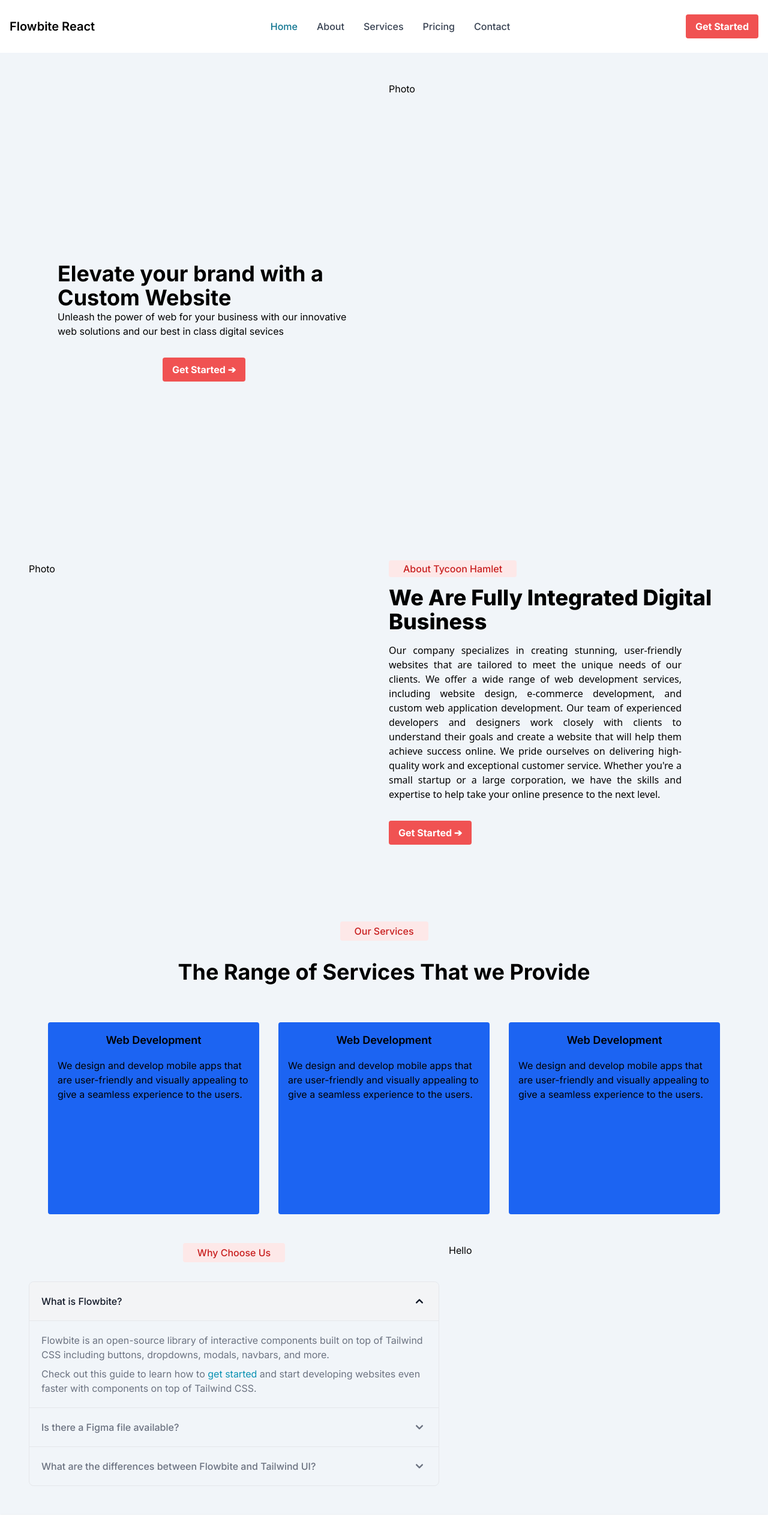
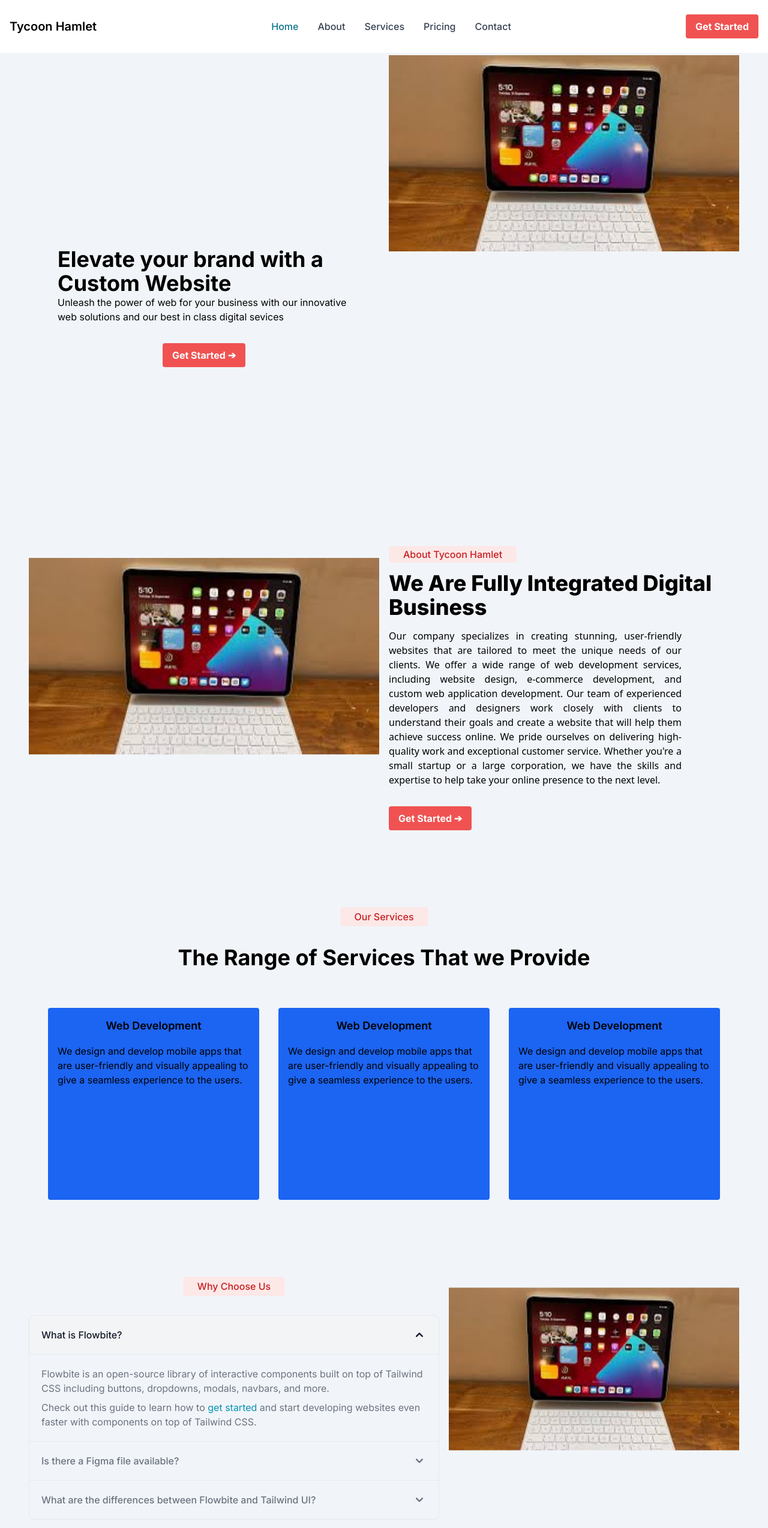
Before and after one commit to Manas610/th-new, a Next.js app: page / in a window 1280 px wide. Shown: the top 2547 px of the page at 60% size. Built offline with nearby package versions, Linux system fonts and the light colour scheme; grey boxes are pictures that could not be loaded.

Commit message:
adding common css and image

```diff
--- a/package.json
+++ b/package.json
@@ -11,7 +11,7 @@
   "dependencies": {
     "clsx": "^2.1.0",
     "flowbite-react": "^0.7.3",
-    "framer-motion": "^11.0.14",
+    "framer-motion": "^11.0.20",
     "next": "14.1.3",
     "react": "^18",
     "react-dom": "^18",
--- a/src/app/globals.css
+++ b/src/app/globals.css
@@ -31,3 +31,18 @@ body {
     text-wrap: balance;
   }
 }
+
+.heroSectionPic{
+  animation: bounce 4s linear infinite;
+}
+@keyframes bounce{
+  0% {
+    transform: translateY(-20px);
+  }
+  50% {
+    transform: translateY(20px);
+  }
+  100% {
+    transform: translateY(-20px);
+  }
+}
--- a/src/app/layout.js
+++ b/src/app/layout.js
@@ -19,7 +19,9 @@ export default function RootLayout({ children }) {
       </head>
       <body className={inter.className}>
         <HeaderTH />
-          {children}
+          <div className="mt-16">
+            {children}
+          </div>
         <FooterTH />
       </body>
     </html>
--- a/src/app/page.js
+++ b/src/app/page.js
@@ -1,7 +1,9 @@
+'use client'
 import AccordionTH from "@/components/Accordion";
 import HeroSection from "@/components/HeroSection";
 import ServiceSection from "@/components/ServiceSection";
 import '@/css/button.css'
+import Image from "next/image";
 
 export default function Home() {
   return (
@@ -12,7 +14,8 @@ export default function Home() {
         </div>
         <div className="grid gap-4 grid-cols-1 sm:grid-cols-2 pb-32">
           <div>
-            <p className="text-black">Photo</p>
+            {/* <p className="text-black">Photo</p> */}
+            <Image className="heroSectionPic" src="/images/laptop.jpeg" width={800} height={800} />
           </div>
           <div>
             <span className="bg-red-100 p-1 rounded md:px-6 text-red-700 font-medium my-4">About Tycoon Hamlet</span>
@@ -34,12 +37,13 @@ export default function Home() {
         <div>
           <ServiceSection />
         </div>
-        <div className="grid gap-4 sm:grid-cols-12">
+        <div className="grid gap-4 sm:grid-cols-12 my-32">
           <div className="sm:col-span-7">
             <AccordionTH />
           </div>
           <div className="sm:col-span-5">
-            <p className="text-black">Hello</p>
+            {/* <p className="text-black">Hello</p> */}
+            <Image className="heroSectionPic" src="/images/laptop.jpeg" width={800} height={800} />
           </div>
         </div>
       </div>
--- a/src/components/Footer.jsx
+++ b/src/components/Footer.jsx
@@ -13,7 +13,7 @@ function FooterTH() {
               href="https://flowbite.com"
               src="https://flowbite.com/docs/images/logo.svg"
               alt="Flowbite Logo"
-              name="Flowbite"
+              name="Tycoon Hamlet"
             />
           </div>
           <div className="grid grid-cols-2 gap-8 sm:mt-4 sm:grid-cols-3 sm:gap-6">
--- a/src/components/Header.jsx
+++ b/src/components/Header.jsx
@@ -6,10 +6,10 @@ import '@/css/button.css'
 
 function HeaderTH() {
   return (
-    <Navbar fluid className="py-6">
+    <Navbar fluid className={`py-6 fixed top-0 left-0 right-0 z-50`} >
       <Navbar.Brand href="https://flowbite-react.com" className="text-black dark:text-white">
         {/* <Image src="../app/favicon.ico" className="mr-3 h-6 sm:h-9" alt="Flowbite React Logo" width={32} height={32}/> */}
-        <span className="self-center whitespace-nowrap text-xl font-semibold">Flowbite React</span>
+        <span className="self-center whitespace-nowrap text-xl font-semibold">Tycoon Hamlet</span>
       </Navbar.Brand>
       <div className="flex md:order-2">
           <button className="wave-button relative overflow-hidden bg-red-500 text-white font-bold py-2 px-4 rounded focus:outline-none focus:shadow-outline inline-block">
--- a/src/components/HeroSection.jsx
+++ b/src/components/HeroSection.jsx
@@ -1,6 +1,8 @@
 "use client"
 
 import '@/css/button.css'
+import Image from 'next/image'
+import Link from 'next/link'
 
 function HeroSection() {
   return (
@@ -10,14 +12,15 @@ function HeroSection() {
                 <p className="text-4xl font-bold">Elevate your brand with a Custom Website</p>
                 <p>Unleash the power of web for your business with our innovative web solutions and our best in class digital sevices</p>
             </div>
-            <div className="mt-8">
+            <Link href="https://tycoonhamlet.com" target='_blank' className="mt-8">
                 <button className="wave-button relative overflow-hidden bg-red-500 text-white font-bold py-2 px-4 rounded focus:outline-none focus:shadow-outline inline-block">
                     Get Started &#10132;
                 </button>
-            </div>
+            </Link>
         </div>
         <div className="hidden sm:block">
-            <p className="text-black">Photo</p>
+            {/* <p className="text-black">Photo</p> */}
+            <Image className="heroSectionPic" src="/images/laptop.jpeg" width={800} height={800}/>
         </div>
     </div>
   )
```
Also changed, not shown: public/images/laptop.jpeg (added), src/css/button.css (line endings or trailing spaces), 1 other file (tests, documents, lock files or other folders).
